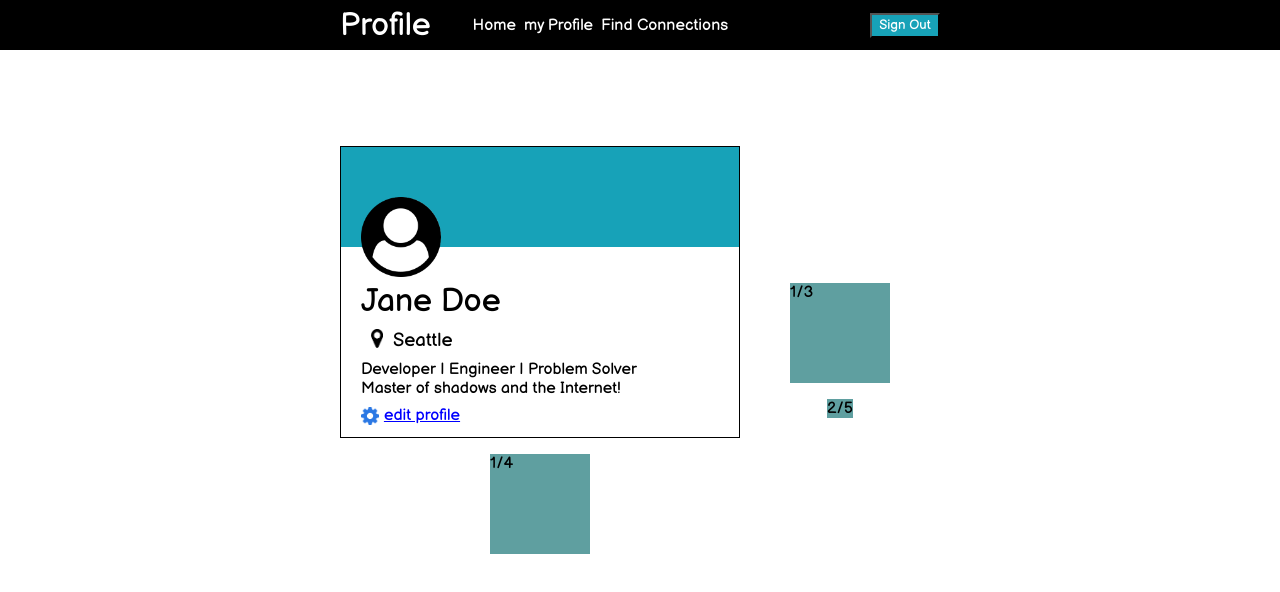
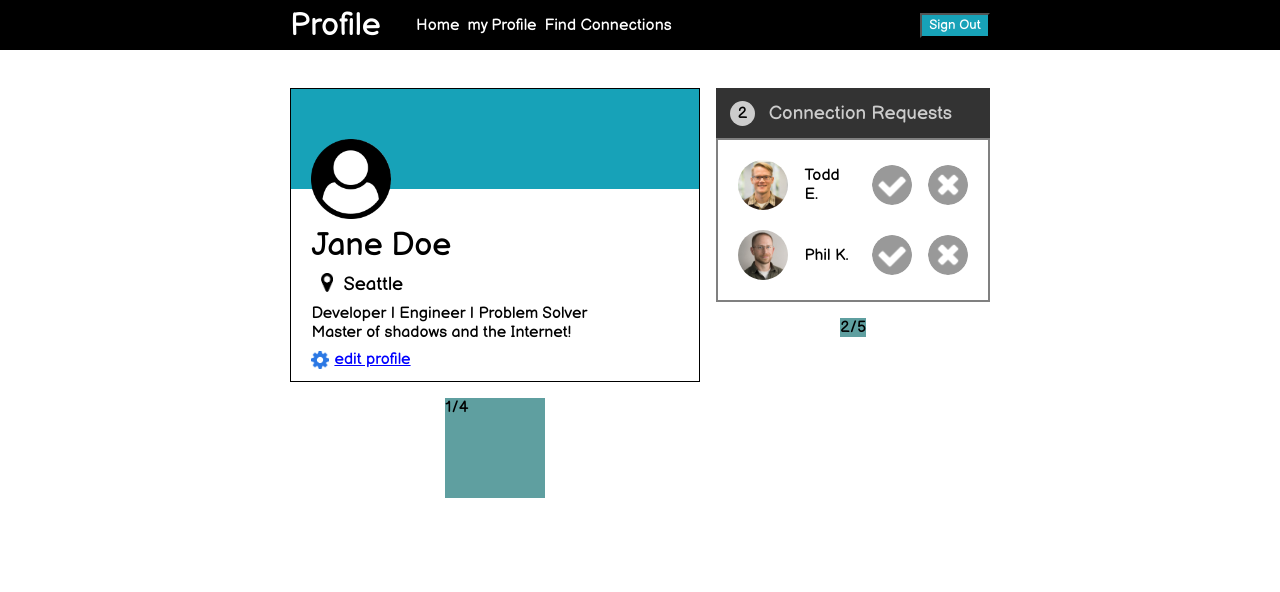
Before and after one commit to LopezYeshua/profile_page, a plain HTML site: page index.html in a window 1280 px wide. Drawn offline with Linux system fonts and the light colour scheme.

Commit message:
Added Connection Requested

```diff
--- a/css_libraries/dojo.css
+++ b/css_libraries/dojo.css
@@ -26,9 +26,10 @@
     min-height: 100px;
     width: 100px;
     gap: 1rem;
-    flex: 2;
+    flex: 1.5;
     flex-direction: column;
 }
+
 .row-2 {
     display: flex;
     align-items: center;
--- a/index.html
+++ b/index.html
@@ -12,7 +12,7 @@
     <div class="nav">
         <div class="nav-container">
             <h1>Profile</h1>
-            <ul>
+            <ul class="nav-ul">
                 <li><a href="#">Home</a></li>
                 <li><a href="#">my Profile</a></li>
                 <li><a href="#">Find Connections</a></li>
@@ -51,7 +51,30 @@
             <div class="col">1/4</div>
         </div>
         <div class="row-2">
-            <div class="col">1/3</div>
+            <div class="requests">
+                <div class="request-nav">
+                    <div class="num-request-container">
+                        <p id="num-requests">2</p>
+                    </div>
+                    <h3 class="h3-request-title">Connection Requests</h3>
+                </div>
+                <div class="request-container">
+                    <ul class="request-ul">
+                        <li class="request-list">
+                            <img id="user-pic" src="./images/todd-s.jpg" alt="Todd">
+                            <p id="name" >Todd E.</p>
+                            <img id="accept-request" src="./images/icons/accept-circle.png" alt="checkmark">
+                            <img id="deny-request"src="./images/icons/close-circle.png" alt="x-mark">
+                        </li>
+                        <li class="request-list">
+                            <img id="user-pic" src="./images/phil-s.jpg" alt="Phil">
+                            <p id="name" >Phil K.</p>
+                            <img id="accept-request" src="./images/icons/accept-circle.png" alt="checkmark">
+                            <img id="deny-request"src="./images/icons/close-circle.png" alt="x-mark">
+                        </li>
+                    </ul>
+                </div>
+            </div>
             <div class="col-2">2/5</div>
         </div>
     </div>
--- a/style.css
+++ b/style.css
@@ -4,7 +4,7 @@
 }
 
 .nav-container {
-    width: 600px;
+    width: 700px;
     display: flex;
     align-items: center;
     justify-content: center;
@@ -15,10 +15,10 @@ h1 {
     flex: 1;
 }
 
-ul {
+.nav-ul {
     display: flex;
     list-style-type: none;
-    flex: 3;
+    flex: 4;
     gap: .5rem;
 }
 
@@ -28,13 +28,15 @@ a {
 }
 
 .content-container {
-    width: 600px;
+    width: 700px;
     min-height: 600px;
+    padding: 3% 0%;
     margin: 0 auto;
     display:flex;
-    align-items: center;
+    align-items: flex-start;
     justify-content: center;
     flex-direction: row;
+    gap: 1rem;
 }
 
 #profilePic {
@@ -103,3 +105,72 @@ h3 {
     color: blue;
     text-decoration-line: underline;
 }
+
+.requests {
+    background-color:transparent;
+    width: 100%;
+    min-height: 150px;
+}
+
+.num-request-container {
+    background-color: #cccccc;
+    width: 25px;
+    height: 25px;
+    margin: 0% 5%;
+    border-radius: 50%;
+    display: flex;
+    align-items: center;
+    justify-content: center;
+}
+
+.request-nav {
+    height: 50px;
+    background-color: #333333;
+    display:flex;
+    align-items: center;
+    justify-content: flex-start;
+}
+
+.h3-request-title {
+    color: #cccccc;
+}
+
+.request-container {
+    padding: 10px;
+    border: 2px solid gray;
+}
+
+.request-ul {
+    width: 100%;
+}
+
+#name {
+    flex: 3;
+}
+
+.request-list {
+    display: flex;
+    align-items: center;
+    justify-content: space-between;
+    padding: 10px;
+    gap: 1rem;
+}
+
+
+#user-pic {
+    border-radius: 50%;
+    width: 50px;
+    flex: 1;
+}
+
+#accept-request {
+    border-radius: 50%;
+    width: 40px;
+    flex: .5;
+}
+
+#deny-request {
+    border-radius: 50%;
+    width: 40px;
+    flex: .5;
+}
```
